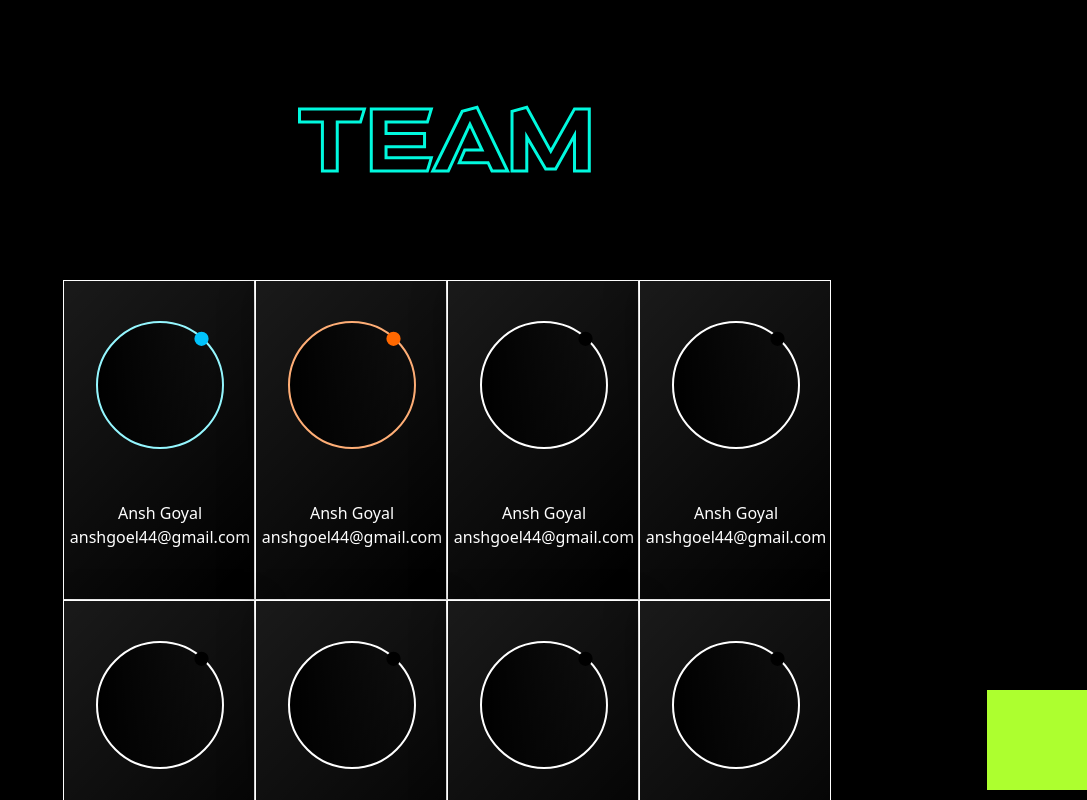
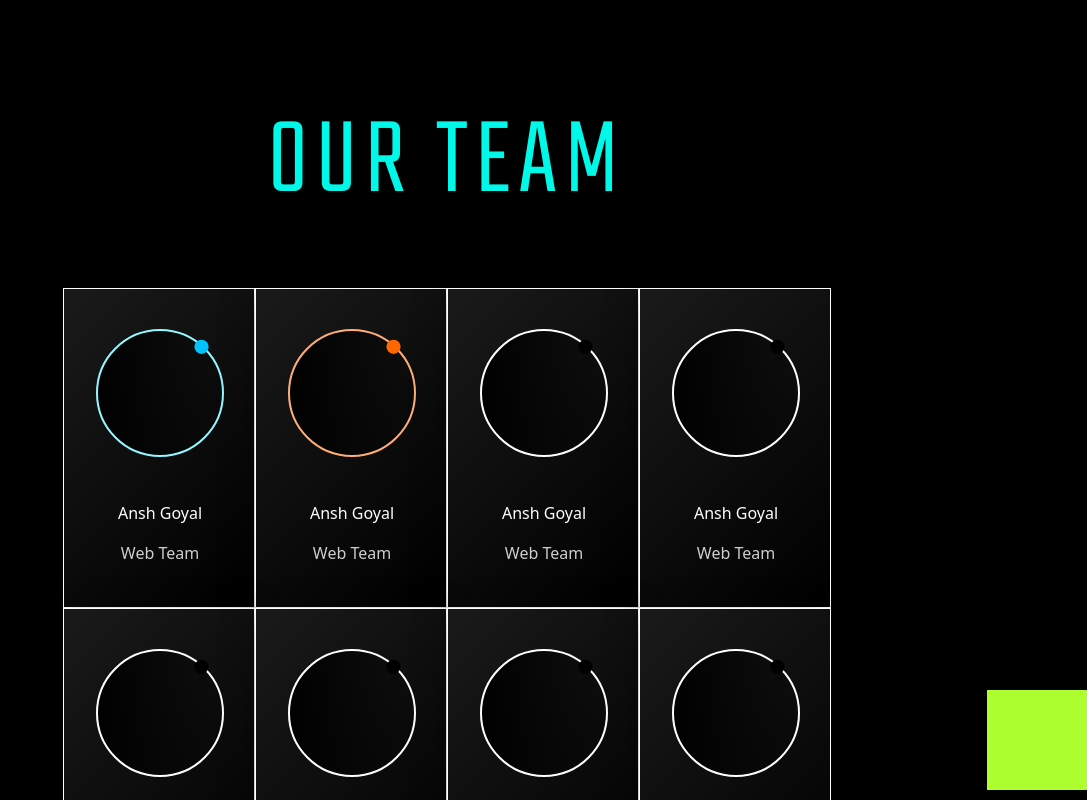
Before and after one commit to infoxusict/infox-22, a React (Create React App) app: page /team in a window 1280 px wide. Shown: the top 800 px of the page, without its empty margins (193-1280 px from the left). Built offline with nearby package versions, Linux system fonts and the light colour scheme; the HTML template or start-up script is replaced by a standard one; a web font is replaced by a local one.

Commit message:
teampage responsive and elements in teamcard

```diff
--- a/src/Components/Assets/Images/CSS/team.css
+++ b/src/Components/Assets/Images/CSS/team.css
@@ -131,7 +131,22 @@
   align-items: flex-end;
   justify-content: space-evenly;
 }
-
+.team__back-gmail {
+  background-color: black;
+}
+.team__back-team {
+  padding-top: 2vh;
+  font-size: 2vh;
+  opacity: 0.8;
+  font-weight: 100;
+}
+.team__back-quote {
+  padding-top: 1vh;
+  font-size: 2vh;
+  opacity: 0.8;
+  font-weight: 100;
+  padding-left: 1vw;
+}
 @keyframes back {
   0% {
     transform: translateX(-500px);
@@ -146,3 +161,32 @@
     opacity: 1;
   }
 }
+@media only screen and (max-width: 768px) {
+  .team__container {
+    width: 50vw;
+    height: 40vh;
+  }
+  .team__photo {
+    height: 12vh;
+    width: 12vh;
+  }
+  .team__back-photo {
+    height: 4vh;
+    width: 4vh;
+  }
+}
+@media only screen and (max-height: 700px) {
+  .team__container {
+    height: 50vh;
+  }
+}
+@media only screen and (max-width: 900px) {
+  .team__container {
+    width: 50vw;
+  }
+}
+@media only screen and (min-width: 900px) and (max-width: 1200px) {
+  .team__container {
+    width: 30vw;
+  }
+}
--- a/src/Components/Assets/Images/CSS/teampage.css
+++ b/src/Components/Assets/Images/CSS/teampage.css
@@ -2,59 +2,28 @@
   font-family: atmospheric;
   src: url(../fonts/aAtmospheric.ttf);
 }
+@font-face {
+  font-family: Teko-medium;
+  src: url(../fonts/Teko-Light.ttf);
+}
 
 .teampage__heading {
   padding-top: 10vh;
+  color: rgb(0, 255, 60);
+  font-family: Teko-medium;
+  font-size: 14vh;
   display: flex;
   align-items: center;
   justify-content: center;
+  letter-spacing: 1vh;
+  animation-name: bg;
+  animation-duration: 5s;
+  animation-iteration-count: infinite;
 }
 .teampage__headingdown {
-  height: 10vh;
+  height: 5vh;
 }
-.heading {
-  font-family: atmospheric;
-  text-transform: uppercase;
-  font-size: 8rem;
-  text-align: center;
-  margin: 0;
-  min-height: calc(100vh - 16px);
-  position: relative;
-  color: transparent;
-  font-weight: normal;
-  font-style: normal;
-  background: linear-gradient(
-    135deg,
-    rgba(255, 255, 255, 0.1),
-    rgba(255, 255, 255, 0)
-  );
-  -webkit-backdrop-filter: blur(5px);
-  backdrop-filter: blur(5px);
-  box-shadow: 0 8px 32px 0 rgba(0, 0, 0, 0.37);
 
-  /* animation-delay: 9s; */
-}
-@keyframes textAnimate {
-  0% {
-    stroke-dasharray: 0 50%;
-    stroke-dashoffset: 20%;
-  }
-  100% {
-    stroke-dasharray: 50% 0;
-    stroke-dashoffset: -20%;
-  }
-}
-.teampage__heading-svg {
-  width: 32vw;
-  transform: translateZ(5px);
-
-  animation: textAnimate 2s 1 forwards linear;
-}
-.teampage__heading svg {
-  stroke: rgb(0, 255, 60);
-  animation: bg 5s linear infinite;
-  /* fill: rgb(0, 255, 60); */
-}
 .teampage__background {
   position: fixed;
   height: 100vh;
@@ -73,7 +42,7 @@
   width: 60vw;
   display: grid;
   grid-template-columns: auto auto auto auto;
-  grid-template-rows: auto auto auto;
+  /* grid-template-rows: auto auto auto; */
   column-gap: 0px;
   row-gap: 0px;
 }
@@ -86,19 +55,41 @@
     filter: hue-rotate(360deg);
   }
 }
-@keyframes bg1 {
-  0% {
-    stroke: hue-rotate(0deg);
-  }
-  100% {
-    stroke: hue-rotate(360deg);
-  }
-}
+
 .ball {
   position: absolute;
   border-radius: 100%;
   opacity: 0.7;
   z-index: 999;
+}
+/* @media only screen and (max-width: 680px) {
+  .teampage__container {
+    display: flex;
+    flex-direction: column;
+    width: 50vw;
+  }
+  .teampage {
+    /* display: flex;
+    align-items: center;
+    justify-content: center;
+  }
+}
+@media only screen and (max-width: 540px) {
+  .teampage__heading {
+    font-size: 10vh;
+  }
+} */
+@media only screen and (max-width: 900px) {
+  .teampage__container {
+    grid-template-columns: auto auto;
+    margin: 0;
+  }
+}
+@media only screen and (min-width: 900px) and (max-width: 1200px) {
+  .teampage__container {
+    grid-template-columns: auto auto auto;
+    margin-left: 5vw;
+  }
 }
 /* .background1 {
   position: fixed;
--- a/src/Components/team.js
+++ b/src/Components/team.js
@@ -1,7 +1,13 @@
 import React, { useRef, useEffect, useState } from "react";
 import "./Assets/Images/CSS/team.css";
 // import Linkedin from "../assets/icons8-linkedin-2.json";
-export default function Team({ ringColor, circleColor, commentColor }) {
+export default function Team({
+  ringColor,
+  circleColor,
+  commentColor,
+  team = "Web Team",
+  Quote = "We are a team of dedicated and passionate people .",
+}) {
   // const ringColor = props.ring;
   // const circleFill = props.circleFill;
   // const circleStroke = props.circleStroke;
@@ -32,7 +38,6 @@ export default function Team({ ringColor, circleColor, commentColor }) {
     }
   };
 
-
   const endAnimation = () => {
     x = 0;
     setCircle([{ transform: `rotate(${x}deg)` }]);
@@ -61,7 +66,7 @@ export default function Team({ ringColor, circleColor, commentColor }) {
     cardRef.current.addEventListener("mouseleave", endAnimation);
     // cardRef.current.addEventListener("animationend", nextAnimation);
     // eslint-disable-next-line
-  },[]);
+  }, []);
 
   return (
     // <div className="123">
@@ -135,10 +140,9 @@ export default function Team({ ringColor, circleColor, commentColor }) {
           <h4>
             <span className="team__name-name">Ansh Goyal</span>
           </h4>
-
-          <a href="/">
-            <span className="team__name-email">anshgoel44@gmail.com</span>
-          </a>
+          <div className="team__back-team">
+            <span>{team}</span>
+          </div>
         </div>
       </div>
       <div className="team__card team__back" style={styles2}>
@@ -159,6 +163,9 @@ export default function Team({ ringColor, circleColor, commentColor }) {
         </div>
         <div className="team__back-work">
           <span>Front-end Developer</span>
+          <div className="team__back-quote">
+            <span>{Quote}</span>
+          </div>
         </div>
         <div className="team__back-buttons">
           <div className="team__back-linkedin">
@@ -193,6 +200,40 @@ export default function Team({ ringColor, circleColor, commentColor }) {
               </svg>
             </a>
           </div>
+          <div className="team__back-gmail">
+            <a href="/">
+              <svg
+                xmlns="http://www.w3.org/2000/svg"
+                xmlnsXlink="http://www.w3.org/1999/xlink"
+                viewBox="0 0 48 48"
+                width="32px"
+                height="32px"
+              >
+                <g id="surface5775332">
+                  <path
+                    fill="rgb(29.803923%,68.627453%,31.37255%)"
+                    d="M 45 16.199219 L 40 18.949219 L 35 23.699219 L 35 40 L 42 40 C 43.65625 40 45 38.65625 45 37 Z M 45 16.199219 "
+                  />
+                  <path
+                    fill="rgb(11.764706%,53.333336%,89.803922%)"
+                    d="M 3 16.199219 L 6.613281 17.910156 L 13 23.699219 L 13 40 L 6 40 C 4.34375 40 3 38.65625 3 37 Z M 3 16.199219 "
+                  />
+                  <path
+                    fill="rgb(89.803922%,22.352941%,20.784314%)"
+                    d="M 35 11.199219 L 24 19.449219 L 13 11.199219 L 12 17 L 13 23.699219 L 24 31.949219 L 35 23.699219 L 36 17 Z M 35 11.199219 "
+                  />
+                  <path
+                    fill="rgb(77.64706%,15.686275%,15.686275%);"
+                    d="M 3 12.296875 L 3 16.199219 L 13 23.699219 L 13 11.199219 L 9.875 8.859375 C 9.132812 8.300781 8.226562 8 7.296875 8 C 4.925781 8 3 9.925781 3 12.296875 Z M 3 12.296875 "
+                  />
+                  <path
+                    fill="rgb(98.431373%,75.294119%,17.647059%)"
+                    d="M 45 12.296875 L 45 16.199219 L 35 23.699219 L 35 11.199219 L 38.125 8.859375 C 38.867188 8.300781 39.773438 8 40.703125 8 C 43.074219 8 45 9.925781 45 12.296875 Z M 45 12.296875 "
+                  />
+                </g>
+              </svg>
+            </a>
+          </div>
         </div>
       </div>
     </div>
--- a/src/Components/teampage.js
+++ b/src/Components/teampage.js
@@ -51,27 +51,7 @@ export default function TeamPage() {
     <div className="teampage" onLoad={load_balls}>
       <div className=""></div>
       <div className="teampage__heading">
-        <div className="teampage__heading-svg">
-          <svg
-            height="120"
-            // stroke="rgb(0, 255, 60)"
-            stroke-width="3"
-            className="text-line"
-            width="100%"
-          >
-            <text
-              x="50%"
-              // fill="black"
-              dominant-baseline="middle"
-              text-anchor="middle"
-              y="50%"
-              data-text="LEGACY"
-              className="heading"
-            >
-              TEAM
-            </text>
-          </svg>
-        </div>
+        <span>OUR TEAM</span>
       </div>
       <div className="teampage__headingdown"></div>
       <div className="teampage__container">
```
